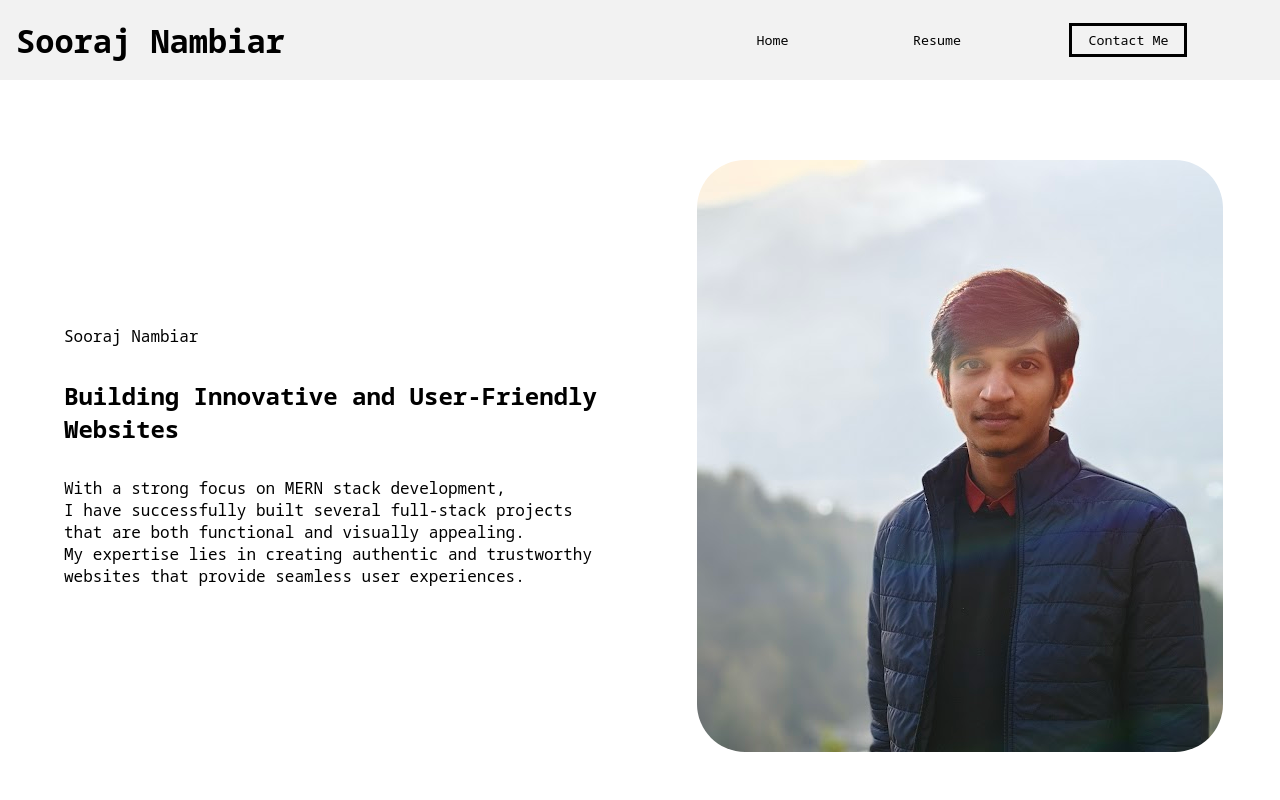
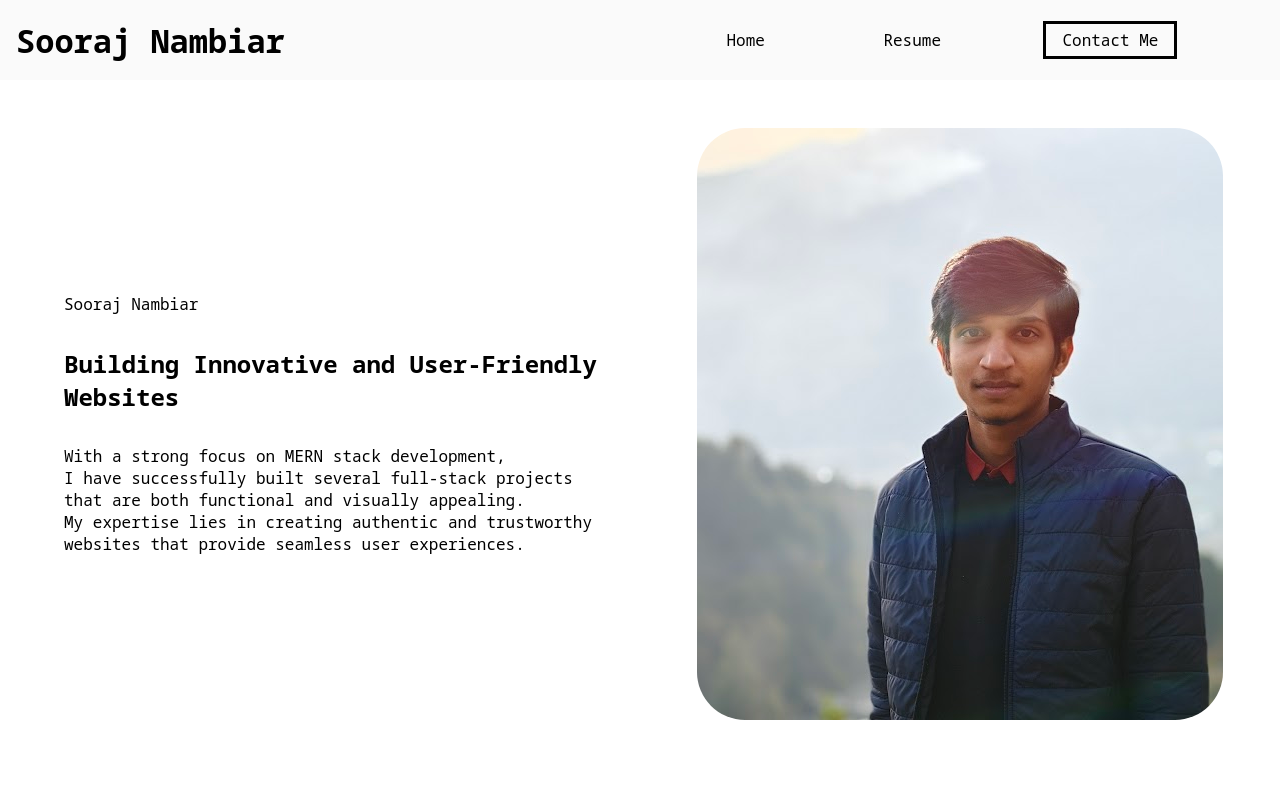
Before and after one commit to Sooraj002/PortFolio, a plain HTML site: page index.html in a window 1280 px wide. Shown: the top 800 px of the page. Drawn offline with Linux system fonts and the light colour scheme.

Commit message:
fixed some styling

```diff
--- a/styles.css
+++ b/styles.css
@@ -7,15 +7,25 @@
 }
 
 .navbar {
-  background-color: rgb(242, 242, 242);
+  position: fixed;
+  backdrop-filter: blur(20px);
+  top: 0;
+  left: 0;
+  width: 100%;
+  background-color: rgba(242, 242, 242, 0.372);
   height: 5rem;
-  width: 100%;
   display: flex;
   align-items: center;
+  z-index: 1000; /* Ensure navbar stays on top of other content */
+}
+
+.navbar button {
+  font-size: medium;
 }
 
 .navbar h1 {
   margin-left: 1rem;
+  flex: 1; /* Allow h1 to grow and take available space */
 }
 
 .navbar h1,
@@ -24,8 +34,10 @@
 }
 
 .nav-links {
+  width: 50%;
   display: flex;
-  justify-content: space-evenly;
+  justify-content: space-evenly; /* Align buttons to the right */
+  margin-right: 1rem; /* Add space on the right side */
 }
 
 .btn {
@@ -49,6 +61,7 @@ button {
 
 .container {
   scroll-snap-type: y mandatory;
+  padding-top: 3rem;
 }
 
 section {
@@ -181,7 +194,6 @@ a {
     width: auto;
   }
 
-
   .nav-links {
     margin-top: 1rem;
     justify-content: space-between;
```
